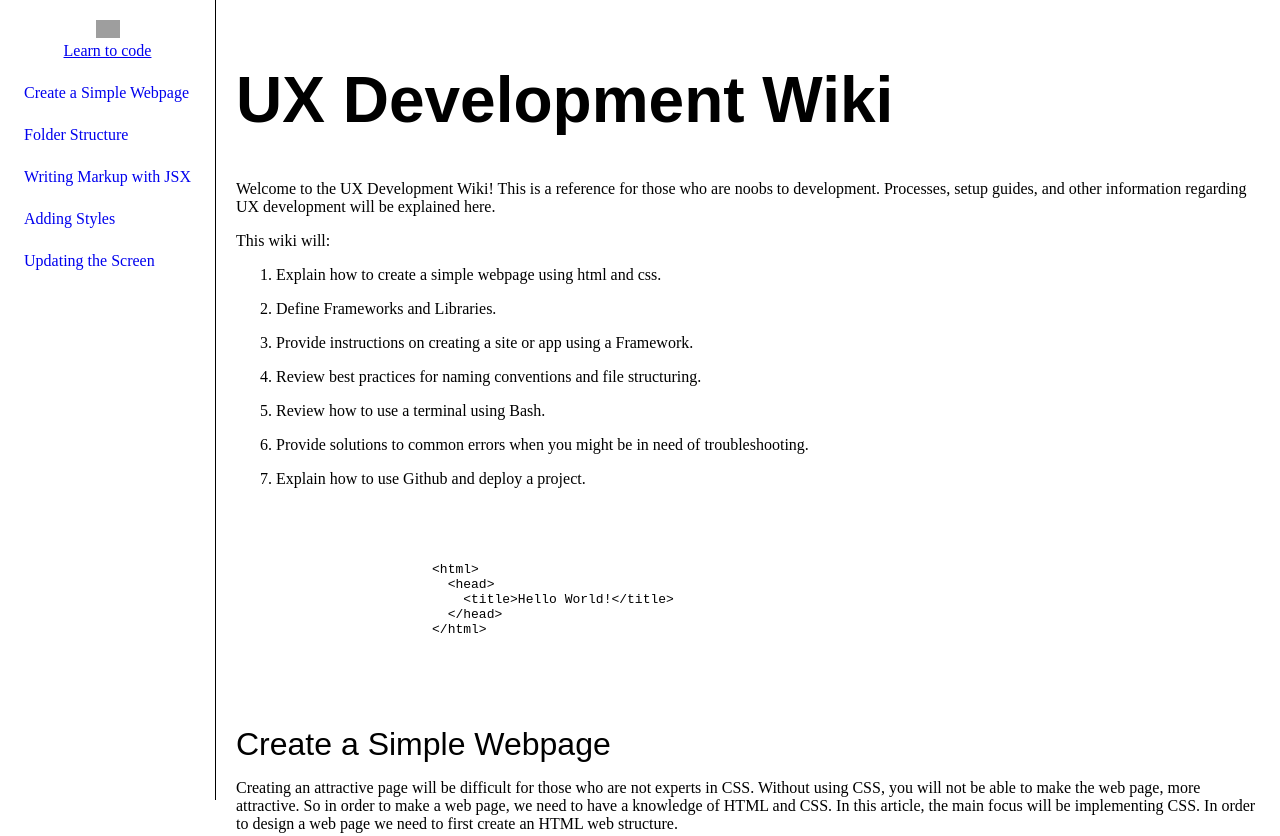
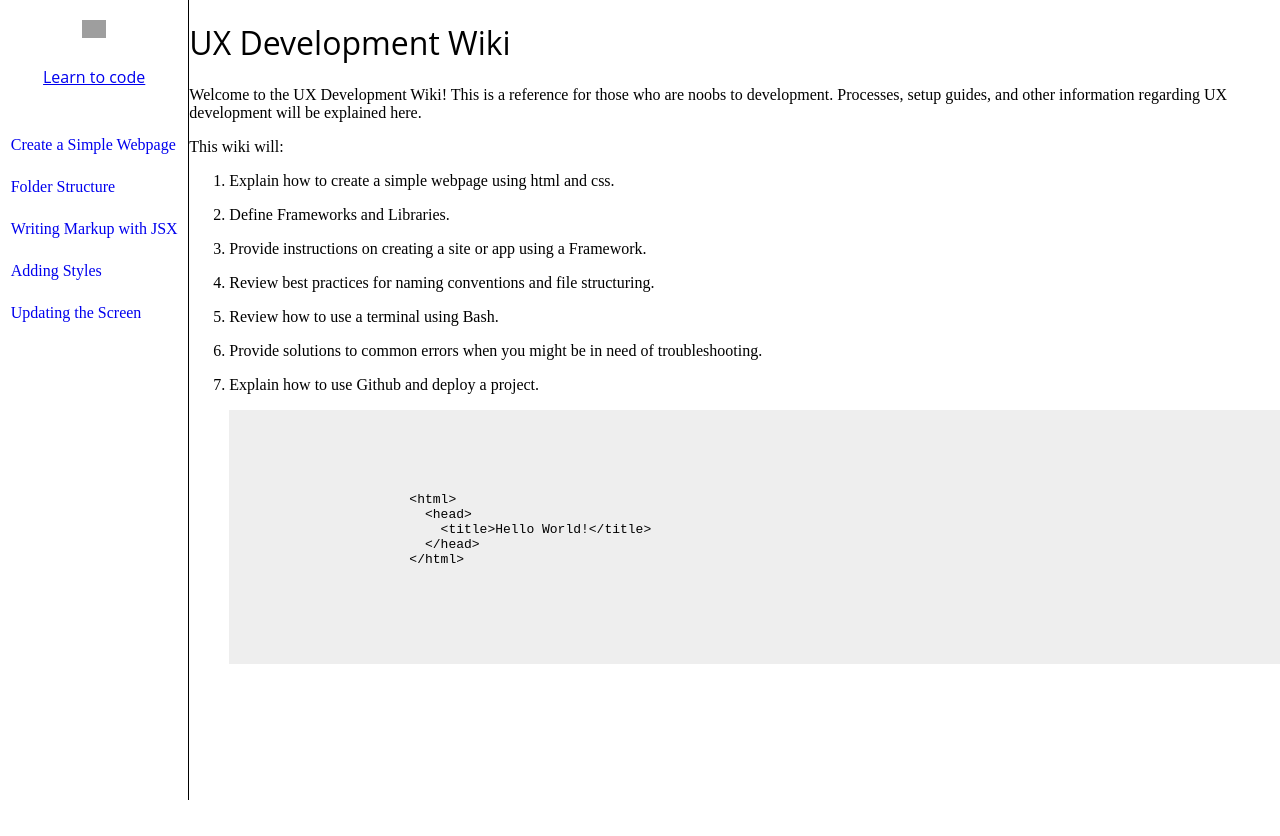
Before and after one commit to stapusoa/dev-wiki, a plain HTML site: page index.html in a window 1280 px wide. Shown: the top 836 px of the page. After the commit the page ends 800 px from the top, so only its background shows below. Drawn offline with Linux system fonts and the light colour scheme; grey boxes are pictures that could not be loaded; a script that the page names is missing.

Commit message:
Update styles.css

```diff
--- a/styles.css
+++ b/styles.css
@@ -19,7 +19,7 @@
     align-items: center;
   }
 
-    .dashboard {
+  .home {
     font-family: "Open Sans", Arial, sans-serif;
     font-size: 16px;
     padding: 24px;
@@ -64,30 +64,41 @@
     padding: 0;
   }
 
+  header {
+    font-family: "Open Sans", Arial, Helvetica, sans-serif;
+    font-weight: 500;
+    font-size: 32px;
+  }
+
+  h1 {
+    font-family: "Open Sans", Arial, Helvetica, sans-serif;
+    font-weight: 500;
+    font-size: 32px;
+    color: black;
+  }
+
   ul {
     padding: 0;
     margin: 0;
   }
-    .content {
-      flex-grow: 1;
-      padding: 20px;
-      margin-left: auto;
-      margin-right: auto;
-      max-width: 80%;
+
+  .block-code {
+    display: block;
+    background-color: #EEEEEE;
+    padding: 24px;
   }
 
-    .main-section {
-      display: none;
-      max-width: 80%;
+  .block-code-text {
+    color: black;
   }
 
-    .main-section:target {
-      display: block;
-      max-width: 80%;
+  /* Add this CSS rule to hide all section content by default */
+  .content > div {
+    display: none;
   }
 
-    header {
-      font-family: sans-serif;
-      font-size: 32px;
+  /* Add this CSS rule to show the home section content by default */
+  .content > div:first-child {
+    display: block;
   }
 }
```
Lines whose indentation alone changed are shown as unchanged.
